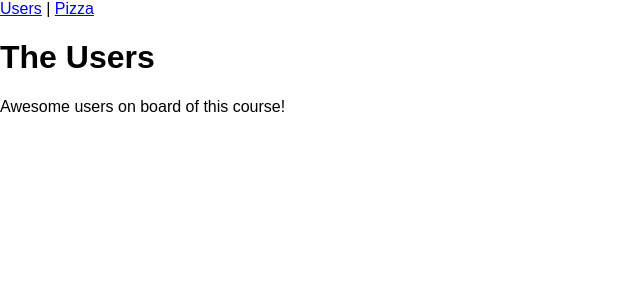
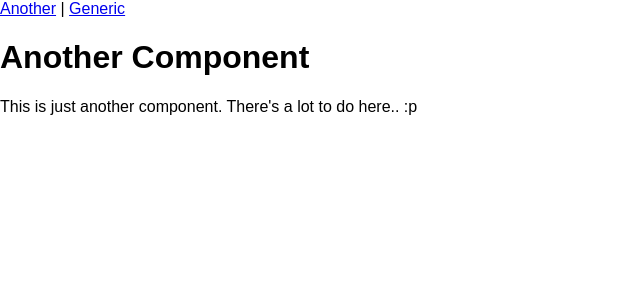
Before and after one commit to iismaellh/webpack-react, a React app: page / in a window 1280 px wide. Shown: the top 300 px of the page, without its empty margins (0-640 px from the left). Built offline with nearby package versions, Linux system fonts and the light colour scheme.

Commit message:
update components

```diff
--- a/src/App.js
+++ b/src/App.js
@@ -1,11 +1,11 @@
 import React, { Component } from 'react';
 import { Link, Route } from 'react-router-dom';
 
-import Users from './containers/Users';
+import Another from './containers/Another';
 import asyncComponent from './hoc/asyncComponent';
 
-const AsyncPizza = asyncComponent(() => {
-    return import('./containers/Pizza.js');
+const AsyncGeneric = asyncComponent(() => {
+    return import('./containers/Generic.js');
 });
 
 class App extends Component {
@@ -13,11 +13,11 @@ class App extends Component {
         return (
             <div>
                 <div>
-                    <Link to="/">Users</Link> | <Link to="/pizza">Pizza</Link>
+                    <Link to="/">Another</Link> | <Link to="/generic">Generic</Link>
                 </div>
                 <div>
-                    <Route path="/" exact component={Users} />
-                    <Route path="/pizza" component={AsyncPizza} />
+                    <Route path="/" exact component={Another} />
+                    <Route path="/generic" component={AsyncGeneric} />
                 </div>
             </div>
         );
--- a/src/components/Pizzaimage/PizzaImage.css
+++ /dev/null
@@ -1,11 +0,0 @@
-.PizzaImage {
-    width: 80%;
-    height: 300px;
-    margin: 20px auto;
-    text-align: center;
-}
-
-.PizzaImg {
-    max-width: 100%;
-    max-height: 100%;
-}
--- a/src/components/Pizzaimage/PizzaImage.js
+++ /dev/null
@@ -1,12 +0,0 @@
-import React from 'react';
-
-import classes from './PizzaImage.css';
-import PizzaImage from '../../assets/pizza.jpg';
-
-const pizzaImage = (props) => (
-    <div className={classes.PizzaImage}>
-        <img src={PizzaImage} className={classes.PizzaImg} />
-    </div>
-);
-
-export default pizzaImage;
--- /dev/null
+++ b/src/containers/Another.js
@@ -0,0 +1,14 @@
+import React, { Component } from 'react';
+
+class AnotherComponent extends Component {
+    render () {
+        return (
+            <div>
+                <h1>Another Component</h1>
+                <p>This is just another component. There's a lot to do here.. :p</p>
+            </div>
+        );
+    }
+}
+
+export default AnotherComponent;
--- /dev/null
+++ b/src/containers/Generic.js
@@ -0,0 +1,13 @@
+import React, { Component } from 'react';
+
+class Generic extends Component {
+    render () {
+        return (
+            <div>
+                <h1>Generic Component</h1>
+            </div>
+        );
+    }
+}
+
+export default Generic;
--- a/src/containers/Pizza.js
+++ /dev/null
@@ -1,16 +0,0 @@
-import React, { Component } from 'react';
-
-import PizzaImage from '../components/PizzaImage/PizzaImage';
-
-class Pizza extends Component {
-    render () {
-        return (
-            <div>
-                <h1>The Pizza Test</h1>
-                <PizzaImage />
-            </div>
-        );
-    }
-}
-
-export default Pizza;
--- a/src/containers/Users.js
+++ /dev/null
@@ -1,14 +0,0 @@
-import React, { Component } from 'react';
-
-class Users extends Component {
-    render () {
-        return (
-            <div>
-                <h1>The Users</h1>
-                <p>Awesome users on board of this course!</p>
-            </div>
-        );
-    }
-}
-
-export default Users;
```
Also changed, not shown: src/assets/pizza.jpg (deleted).
